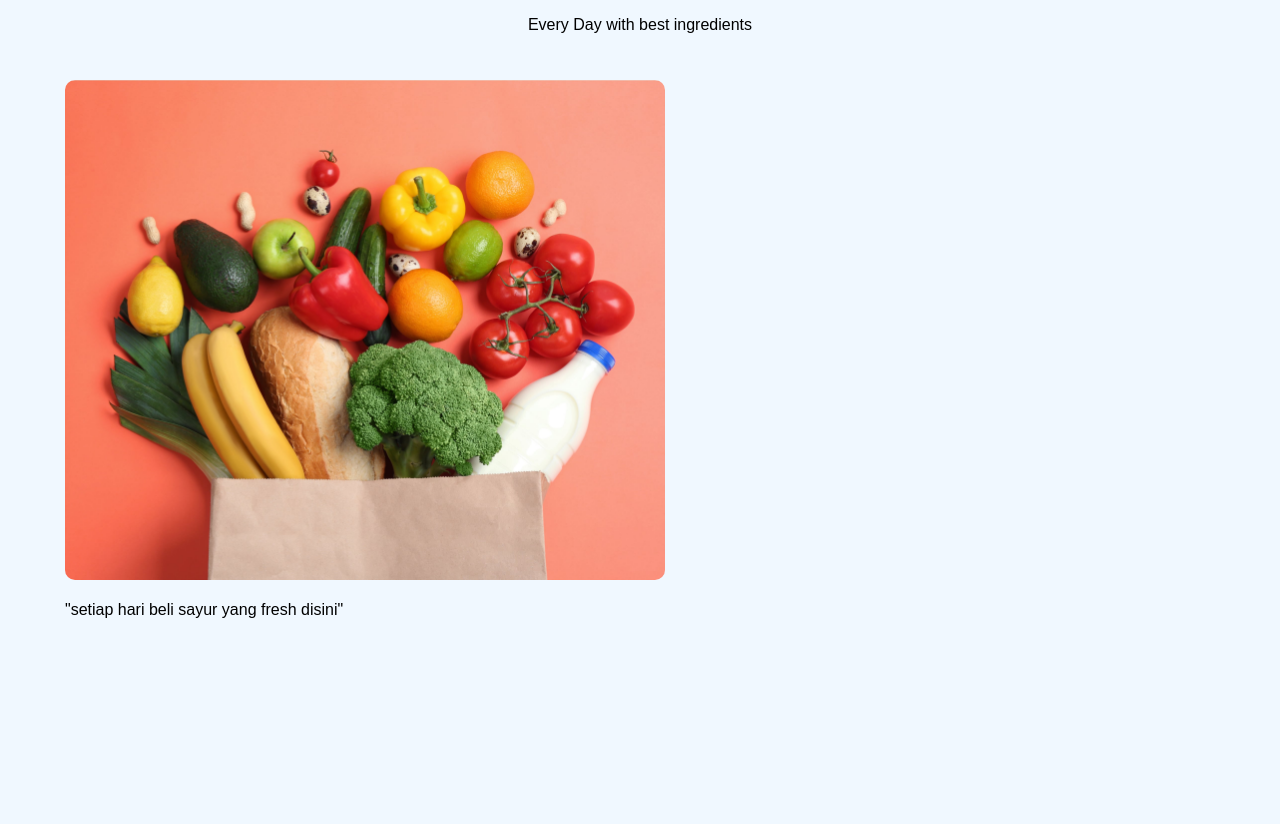
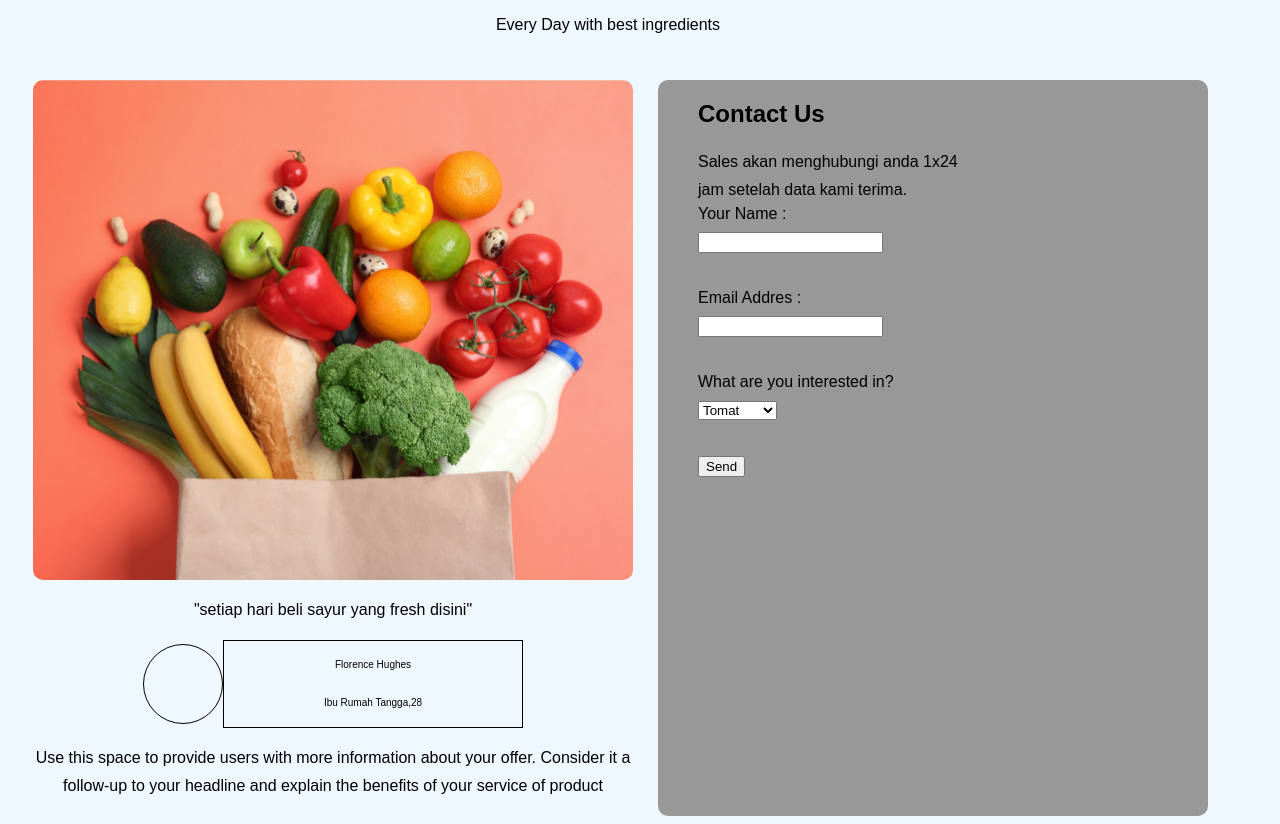
Before and after one commit to fianngr/fianngr.github.io, a plain HTML site: page index.html in a window 1280 px wide. Shown: the part 245-1069 px from the top of the page. Before the commit the page ends 893 px from the top, so only its background shows below. Drawn offline with Linux system fonts and the light colour scheme.

Commit message:
second commit add coding

```diff
--- a/CSS/style.css
+++ b/CSS/style.css
@@ -8,7 +8,7 @@ body{
 .container {
     max-width: 1200px;
     /* background-color: lightblue; */
-    margin: auto;
+    /* margin: auto; */
 }
 
 .nav-item{
@@ -76,6 +76,14 @@ li:nth-child(3){
     flex-direction: column;
     margin-top: 25px;
     margin-left: 25px;
+    width: 600px;
+}
+.content .right-content{
+    width: 550px;
+    background-color: rgb(152, 152, 152);
+    border-radius: 10px;
+    margin-top: 25px;
+    padding-left:40px;
 }
 
 .content .left-content .img{
@@ -86,6 +94,41 @@ li:nth-child(3){
     background-position: -70px 0px;
     background-repeat: no-repeat;
     border-radius: 10px;
+}
+.content .left-content p {
+    text-align: center;
+}
+
+.content .left-content .info-penjual {
+    box-sizing: border-box;
+    width: 600px;
+    display: flex;
+    justify-content: center;
+    align-items: center;
+}
+
+.content .left-content .info-penjual .penjual {
+    width: 80px;
+    height: 80px;
+    border: 1px solid black;
+    border-radius: 50%;
+    background-image: url();
+}
+
+.content .left-content .info-penjual .tulisan{
+    box-sizing: border-box;
+    width: 300px;
+    border: 1px solid black;
+    font-size: 10px;
+}
+.content.right-content .contatc{
+    margin-bottom: 50px;
+}
+.content.right-content.name{
+    margin-top: 100px;
+}
+.content .right-content .name form{
+    margin-top: -20px;
 }
 
 
--- a/index.html
+++ b/index.html
@@ -25,12 +25,51 @@
             <div class="left-content">
                 <div class="img"></div>
                 <p>"setiap hari beli sayur yang fresh disini"</p>
-                <div class="penjual">
+                <div class="info-penjual">
+                    <div class="penjual"></div>
+                    <div class="tulisan">
+                        <p>Florence Hughes</p><p>Ibu Rumah Tangga,28</p>
+                    </div>
+                </div>
+                <div class="instruksi">
+                    <div class="info">
+                        <p>Use this space to provide users with more information about your offer. Consider it a follow-up to your headline and explain the benefits of your service of product</p>
+                    </div>
+                    <div class="info-intruksi">
+                        <div class="1">
 
+                        </div>
+                        <div class="2">
+
+                        </div>
+                        <div class="3">
+
+                        </div>
+                    </div>
                 </div>
             </div>
             <div class="right-content">
-
+                <div class="contact">
+                    <h2>Contact Us</h2>
+                    <p>Sales akan menghubungi anda 1x24 <br> jam setelah data kami terima.</p>
+                </div>
+                <div class="name">
+                    <form action="">
+                        <label for="name">Your Name     :</label><br>
+                        <input type="text" id="name" name="name"><br><br>
+                        <label for="email">Email Addres :</label><br>
+                        <input type="text" id="email" name="name"><br><br>
+                        <label for="opt">What are you interested in?</label><br>
+                        <select name="opt" id="opt">
+                            <optgroup label="Sayuran">
+                                <option value="tomat">Tomat</option>
+                                <option value="timun">Timun</option>
+                                <option value="bayam">Bayam</option>
+                            </optgroup>
+                        </select><br><br>
+                        <input type="submit" id="submit" value="Send">
+                    </form>
+                </div>
             </div>
         </div>
     </div>
```
